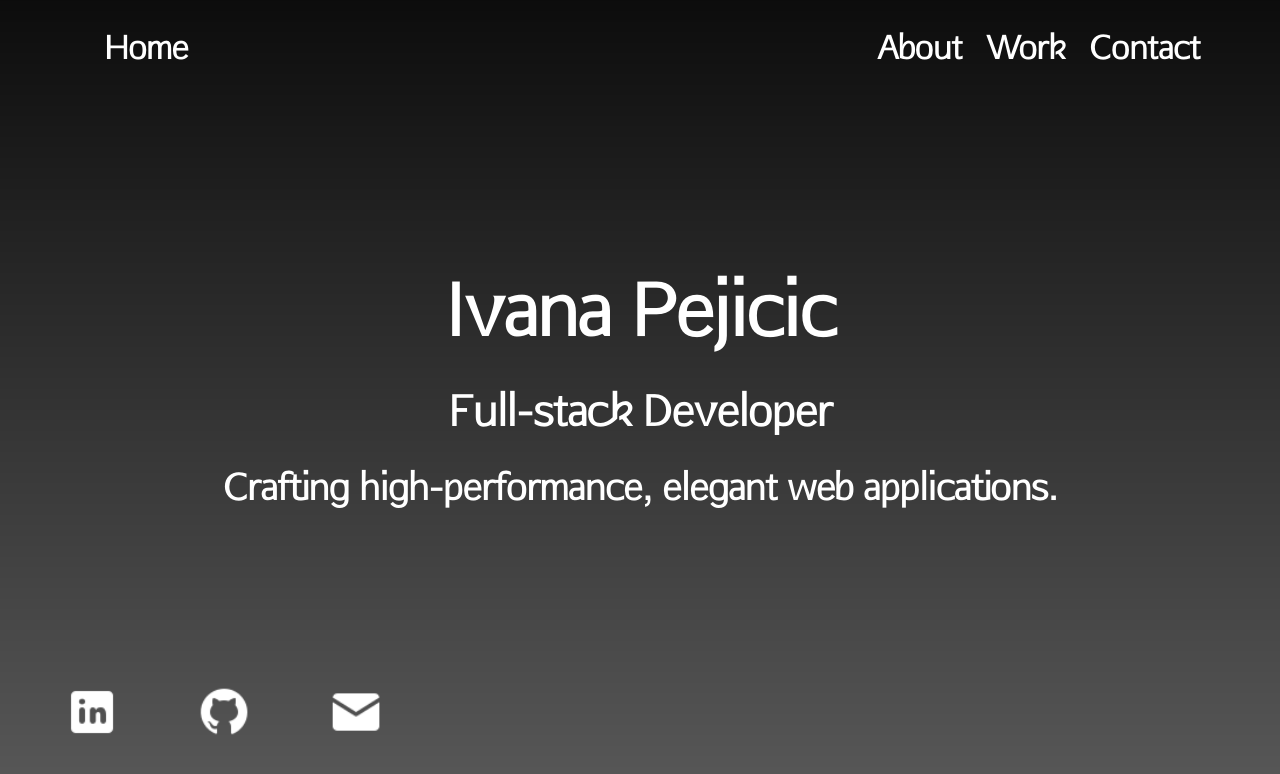
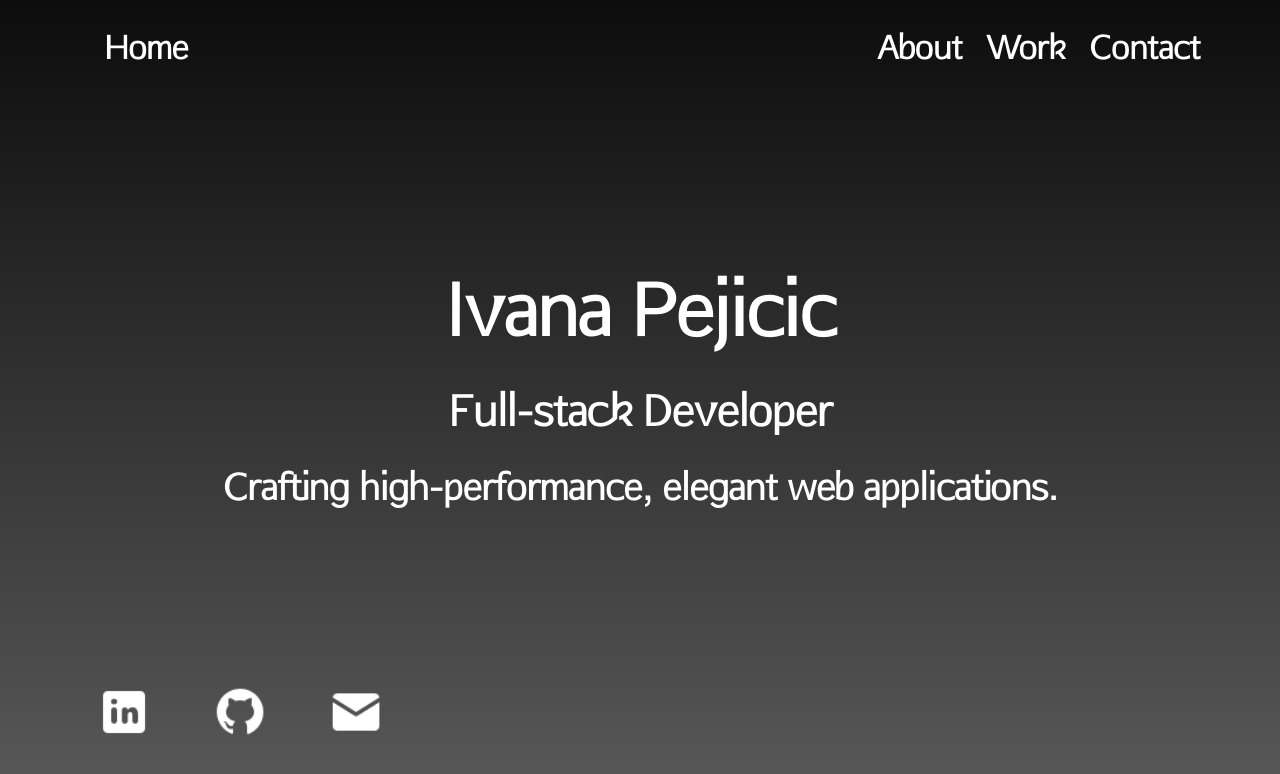
Before and after one commit to ivanapejicic/portfolio, a React (Create React App) app: page / in a window 1280 px wide. Shown: the top 774 px of the page. Built offline with nearby package versions, Linux system fonts and the light colour scheme.

Commit message:
minor changes to styling for desktop view

```diff
--- a/src/assets/pages/Home/Home.scss
+++ b/src/assets/pages/Home/Home.scss
@@ -68,7 +68,6 @@ body {
 
     @include desktop {
         font-size: 2.25rem;
-        // padding-left: 12rem;
     }
 
     &__name {
@@ -111,7 +110,7 @@ body {
         padding-left: 2.5rem;
     }
     @include desktop {
-        padding-left: 4rem;
+        padding-left: 6rem;
     }
 
     &-logo {
```
